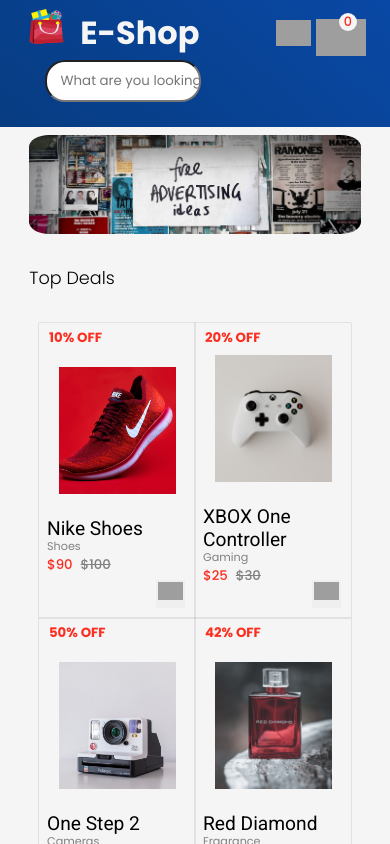
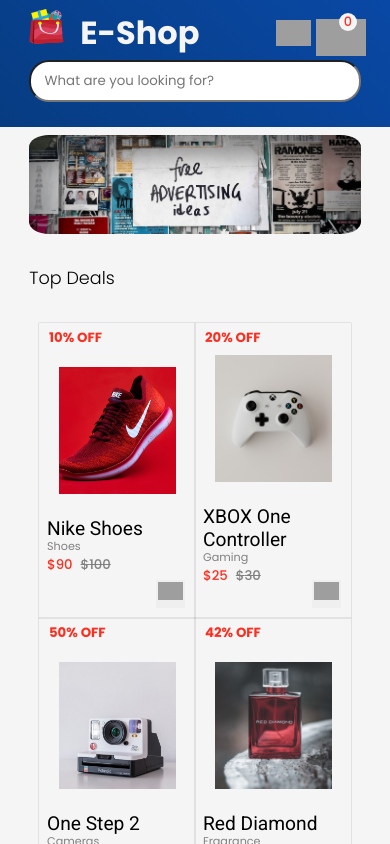
Before and after one commit to Mostafa-Tawfik/e-shop, a React (Create React App) app: page / in a window 390 px wide. Shown: the top 844 px of the page. Built offline with nearby package versions, Linux system fonts and the light colour scheme; grey boxes are pictures that could not be loaded; a web font is replaced by a local one.

Commit message:
fix search bar on small screens

```diff
--- a/src/scss/components/_header.scss
+++ b/src/scss/components/_header.scss
@@ -83,7 +83,7 @@
       }
       .header-search {
         .header-search-bar {
-          width: min(40vw, 600px);
+          width: min(25vw, 500px);
           height: 5vh;
           text-indent: 1em;
           border-radius: 20px;
@@ -92,13 +92,13 @@
         .header-search-results {
           position: absolute;
           bottom: -10;
-          width: min(40vw, 600px);
+          width: min(25vw, 500px);
           border-radius: 20px;
           display: flex;
           flex-direction: column;
           align-items: flex-start;
           justify-content: flex-start;
-          background: $clr-light;
+          background: white;
           padding: 1em;
           cursor: pointer;
           * {
@@ -197,11 +197,12 @@
         }
       }
         .header-search {
-          width: min(85vw, 600px);
-          height: 5vh;
-          text-indent: 1em;
-          border-radius: 10px;
-          color: black;
+          .header-search-bar {
+            width: min(85vw);
+          }
+          .header-search-results {
+            width: min(85vw);
+          }
         }
         .header-account-holder {
           position: absolute;
```
